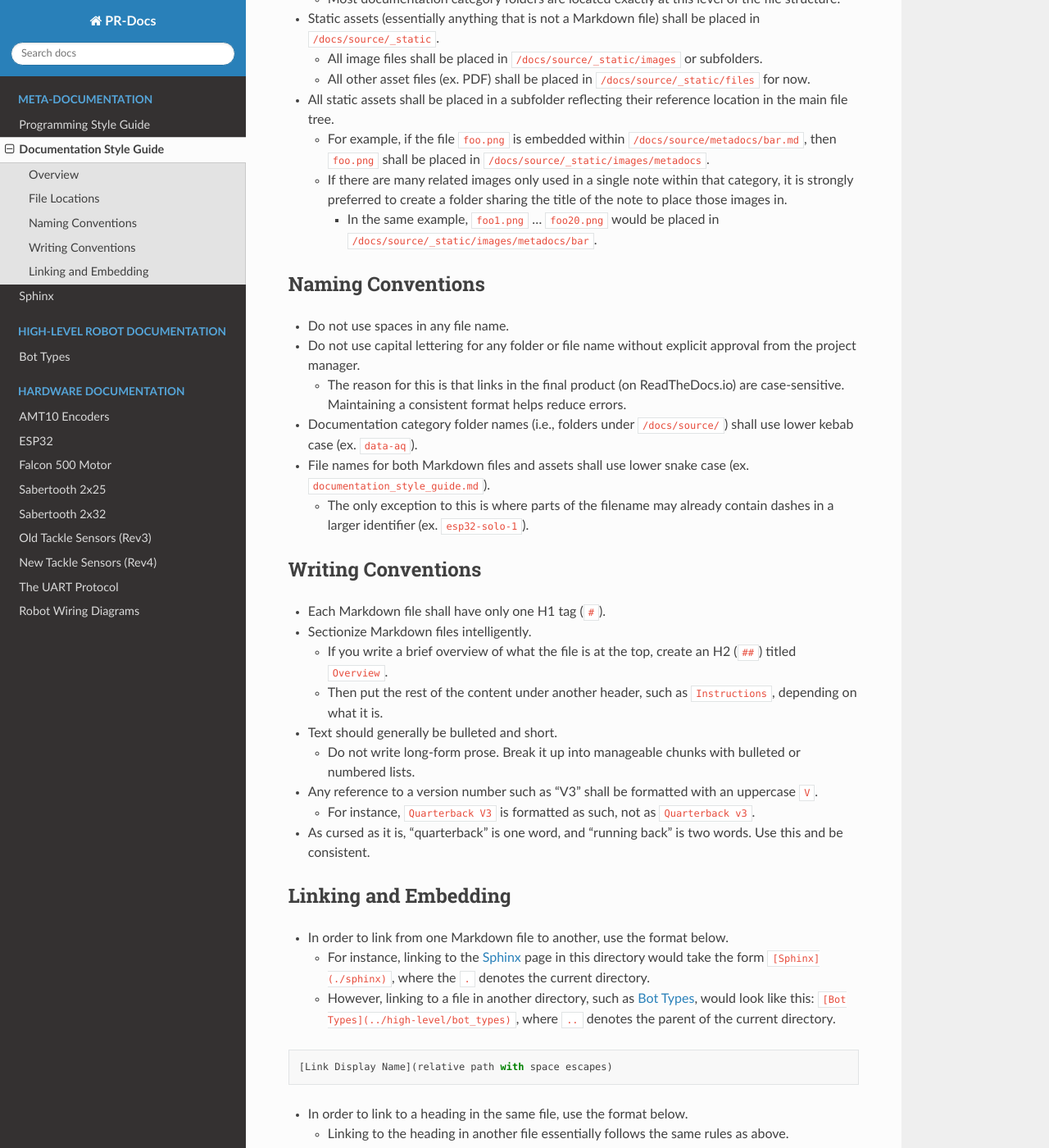
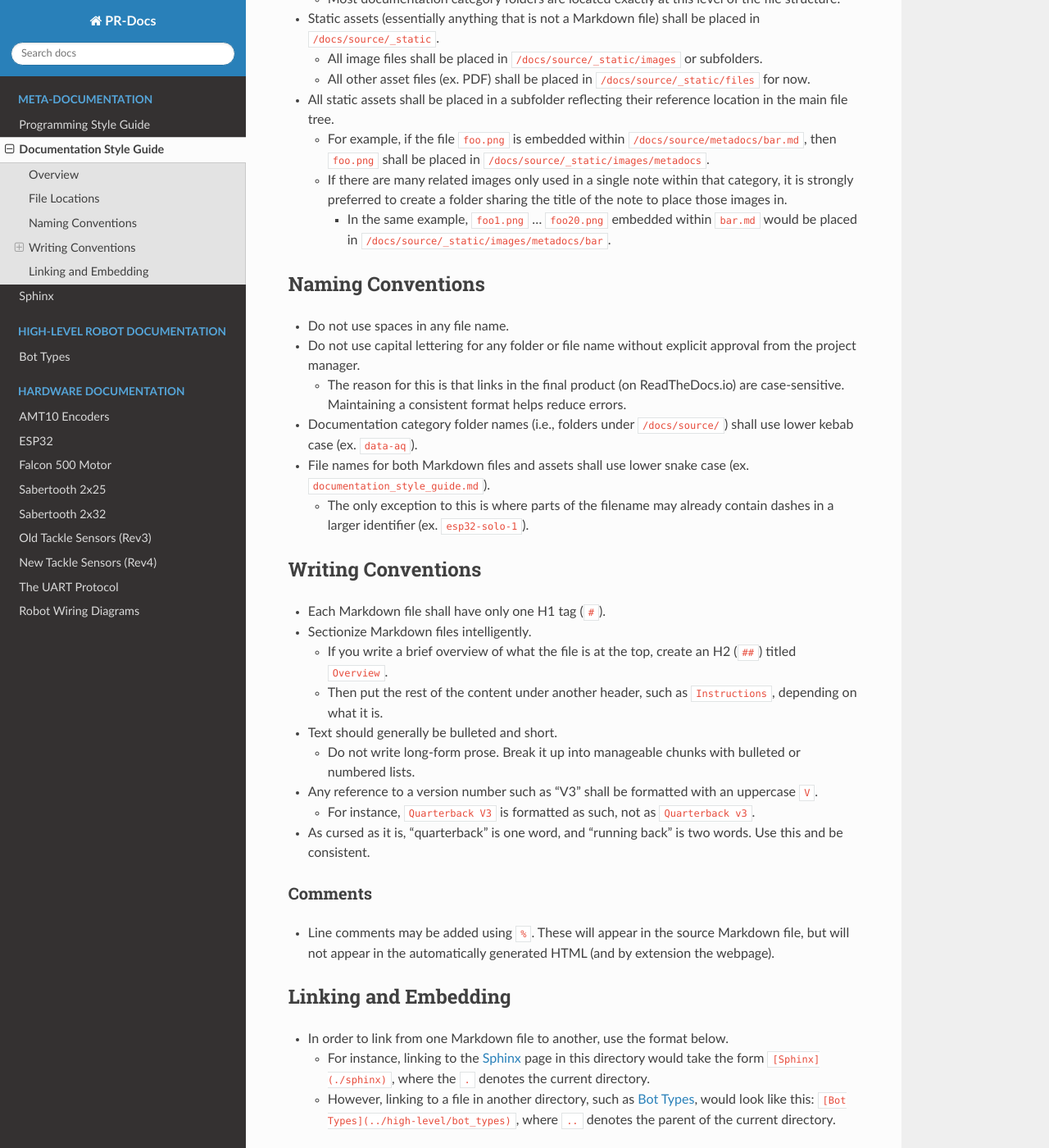
Before and after one commit to PolarRobotics/PR-Docs, a Sphinx documentation site: the page built from docs/source/metadocs/documentation_style_guide.md, in a window 1280 px wide and 1400 px high, scrolled down 406 px. Shown: the whole window at 82% size. Built offline with Sphinx 7.4.7 and the Read the Docs theme 2.0.0, drawn with Linux system fonts in a browser that asks for light colours; pages that are not in the unit, such as notebooks, are missing from menus.

Commit message:
Update documentation_style_guide.md

```diff
--- a/docs/source/metadocs/documentation_style_guide.md
+++ b/docs/source/metadocs/documentation_style_guide.md
@@ -11,7 +11,7 @@
 - All static assets shall be placed in a subfolder reflecting their reference location in the main file tree.
 	- For example, if the file `foo.png` is embedded within `/docs/source/metadocs/bar.md`, then `foo.png` shall be placed in `/docs/source/_static/images/metadocs`.
 	- If there are many related images only used in a single note within that category, it is strongly preferred to create a folder sharing the title of the note to place those images in.
-		- In the same example, `foo1.png` ... `foo20.png` would be placed in `/docs/source/_static/images/metadocs/bar`.
+		- In the same example, `foo1.png` ... `foo20.png` embedded within `bar.md` would be placed in `/docs/source/_static/images/metadocs/bar`.
 
 ## Naming Conventions
 - Do not use spaces in any file name.
@@ -31,6 +31,9 @@
 - Any reference to a version number such as "V3" shall be formatted with an uppercase `V`.
 	- For instance, `Quarterback V3` is formatted as such, not as `Quarterback v3`.
 - As cursed as it is, "quarterback" is one word, and "running back" is two words. Use this and be consistent.
+
+### Comments
+- Line comments may be added using `%`. These will appear in the source Markdown file, but will not appear in the automatically generated HTML (and by extension the webpage).
 
 ## Linking and Embedding
 - In order to link from one Markdown file to another, use the format below.
```
